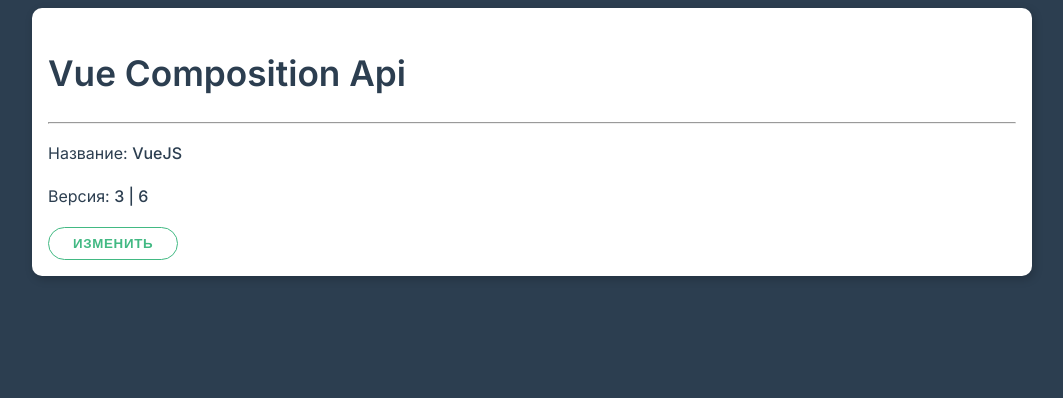
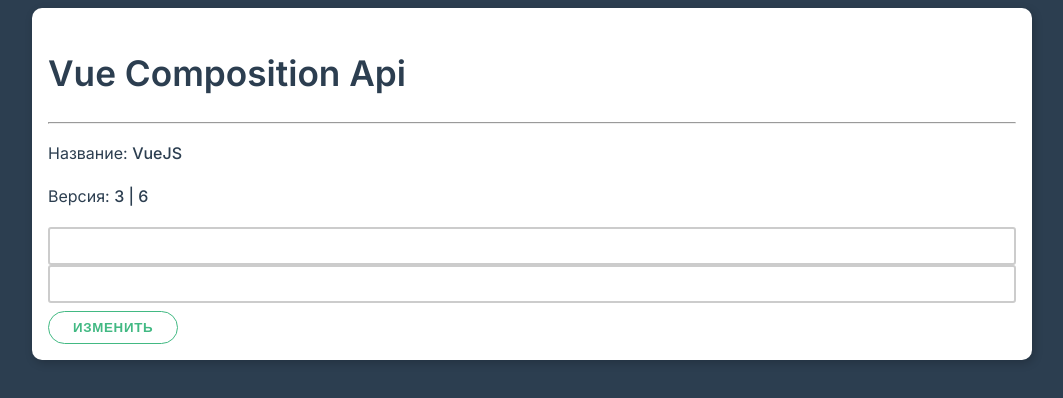
Before and after one commit to OlgaJaer/vue3-cli, a Vue app: page / in a window 1280 px wide. Shown: the top 398 px of the page, without its empty margins (108-1171 px from the left). Built offline with nearby package versions, Linux system fonts and the light colour scheme.

Commit message:
access to DOM elems, v-model

```diff
--- a/src/App.vue
+++ b/src/App.vue
@@ -5,6 +5,11 @@
       <hr>
       <p>Название: <strong>{{ name }}</strong></p>
       <p>Версия: <strong>{{ version }} | {{doubleVersion}}</strong></p>
+
+      <div class="form-control">
+        <input type="text" ref="textInput">
+        <input type="text" v-model="firstName">
+      </div>
 
       <button class="btn" @click="change">Изменить</button>
     </div>
@@ -16,7 +21,6 @@
   ref,
   reactive,
   isReactive,
-  isRef,
   computed,
   watch
 } from 'vue' //  toRefs,
@@ -29,35 +33,32 @@
 
     const name = ref('VueJS')
     const version = ref(3) // ref.value : 3
+    const textInput = ref(0)
+    const firstName = ref('')
 
     const doubleVersion = computed(() => {
       return version.value * 2
     })
 
-    watch([doubleVersion, name], (newValues, oldValues) => {
-      console.log('new Values', newValues)
-      console.log('old Values', oldValues)
+    // watch([doubleVersion, name], (newValues, oldValues) => {
+    //   console.log('new Values', newValues)
+    //   console.log('old Values', oldValues)
+    // })
+    watch(firstName, (newV, old) => {
+      console.log(newV)
     })
 
-    console.log(isRef(doubleVersion))
+    // console.log(isRef(doubleVersion))
 
-    // console.log(framework)
     console.log(isReactive(framework))
-    // console.log(isRef(name.value))
 
     function changeInfo () {
-      // framework.name = 'Vue JS!'
-      // framework.version = 42
       name.value = 'Vue JS!'
       version.value = 42
+      console.log(textInput.value.value)
     }
     return {
-      // name: framework.name,
-      // version: framework.version,
-      // ...toRefs(framework),
-      // framework,
-      // changeInfo
-      name, version: version, change: changeInfo, doubleVersion
+      name, version: version, change: changeInfo, doubleVersion, textInput, firstName
     }
   }
 
```
